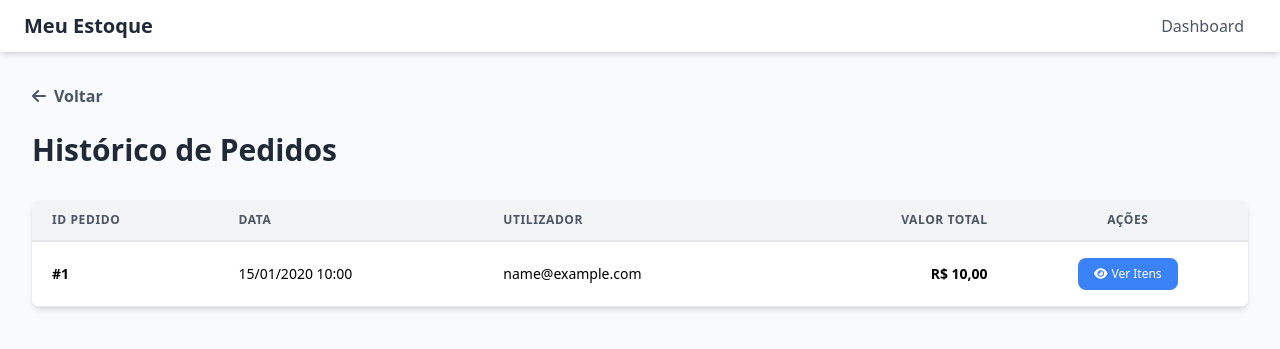
After one commit to Joaogabriel2002/loja, a PHP site: page /Relatorios/HistoricoPedidos.php in a window 1280 px wide. The commit adds this page. Shown: the top 349 px of the page. Run offline with PHP 8.4, Linux system fonts and the light colour scheme; tables that the repository leaves empty or names only in its code hold one stand-in row (values such as "Sample post"); some libraries are stand-ins or nearby versions.

Commit message:
Criaçao da tela de Historico de Pedidos

```diff
--- a/app/Models/Venda.php
+++ b/app/Models/Venda.php
@@ -1,94 +1,43 @@
 <?php
 // Ficheiro: App/Models/Venda.php
 
-class Venda {
-    // Atributos da Venda
-    private $id;
-    private $id_usuario;
-    private $valor_total;
-    private $data_hora;
+class Venda
+{
+    // ... (atributos e getters/setters existentes) ...
 
-    // --- Getters e Setters ---
-    public function getId() { return $this->id; }
-    public function setId($id) { $this->id = $id; }
-
-    public function getIdUsuario() { return $this->id_usuario; }
-    public function setIdUsuario($id_usuario) { $this->id_usuario = $id_usuario; }
-
-    public function getValorTotal() { return $this->valor_total; }
-    public function setValorTotal($valor_total) { $this->valor_total = $valor_total; }
-
-    public function getDataHora() { return $this->data_hora; }
-    public function setDataHora($data_hora) { $this->data_hora = $data_hora; }
+    // --- MÉTODOS PARA O HISTÓRICO DE PEDIDOS ---
 
     /**
-     * Cria um novo registo de venda, os seus itens, e atualiza o estoque.
+     * Lista todas as vendas realizadas, juntando o nome do utilizador.
      * @param PDO $pdo A conexão com o banco de dados.
-     * @param array $carrinho O array de produtos no carrinho.
-     * @return bool True se a venda for criada com sucesso.
-     * @throws Exception Se ocorrer um erro.
+     * @return array A lista de todas as vendas.
      */
-    public function criar(PDO $pdo, array $carrinho) {
-        try {
-            $pdo->beginTransaction();
+    public static function listarTodas(PDO $pdo): array
+    {
+        $sql = "SELECT v.id, v.data_hora, v.valor_total, u.email AS nome_usuario
+                FROM vendas AS v
+                JOIN usuarios AS u ON v.id_usuario = u.id
+                ORDER BY v.data_hora DESC";
+        $stmt = $pdo->query($sql);
+        return $stmt->fetchAll(PDO::FETCH_ASSOC);
+    }
 
-            // 1. Inserir o registo principal na tabela 'vendas'
-            $sqlVenda = "INSERT INTO vendas (id_usuario, valor_total) VALUES (:id_usuario, :valor_total)";
-            $stmtVenda = $pdo->prepare($sqlVenda);
-            $stmtVenda->execute([
-                ':id_usuario' => $this->getIdUsuario(),
-                ':valor_total' => $this->getValorTotal()
-            ]);
-            $idVendaInserida = $pdo->lastInsertId();
+    /**
+     * Busca os itens detalhados de uma venda específica pelo seu ID.
+     * @param PDO $pdo A conexão com o banco de dados.
+     * @param int $idVenda O ID da venda a ser detalhada.
+     * @return array A lista de itens da venda.
+     */
+    public static function buscarItensPorVendaId(PDO $pdo, int $idVenda): array
+    {
+        $sql = "SELECT p.nome, iv.quantidade, iv.preco_unitario_momento
+                FROM itens_venda AS iv
+                JOIN produtos AS p ON iv.id_produto = p.id
+                WHERE iv.id_venda = :id_venda";
+        $stmt = $pdo->prepare($sql);
+        $stmt->execute([':id_venda' => $idVenda]);
+        return $stmt->fetchAll(PDO::FETCH_ASSOC);
+    }
 
-            // Prepara as queries que serão usadas dentro do loop
-            $sqlItemVenda = "INSERT INTO itens_venda (id_venda, id_produto, quantidade, preco_unitario_momento) VALUES (:id_venda, :id_produto, :quantidade, :preco_unitario_momento)";
-            $stmtItemVenda = $pdo->prepare($sqlItemVenda);
-
-            $sqlAtualizaEstoque = "UPDATE produtos SET quantidade_estoque = quantidade_estoque - :quantidade WHERE id = :id_produto";
-            $stmtAtualizaEstoque = $pdo->prepare($sqlAtualizaEstoque);
-
-            $sqlMovimentacao = "INSERT INTO movimentacao_estoque (id_produto, tipo_movimentacao, quantidade, observacao) VALUES (:id_produto, 'SAIDA', :quantidade, :observacao)";
-            $stmtMovimentacao = $pdo->prepare($sqlMovimentacao);
-
-            // 2. Iterar sobre cada item do carrinho para o inserir e atualizar o estoque
-            foreach ($carrinho as $item) {
-                // --- NOVA VALIDAÇÃO DE SEGURANÇA ---
-                // Verifica se os dados essenciais do item existem antes de prosseguir.
-                if (!isset($item['id']) || !isset($item['quantidade']) || !isset($item['preco_venda'])) {
-                    throw new Exception("Dados de um item no carrinho estão incompletos. Verifique o preço e a quantidade.");
-                }
-
-                // Inserir na tabela 'itens_venda'
-                $stmtItemVenda->execute([
-                    ':id_venda' => $idVendaInserida,
-                    ':id_produto' => $item['id'],
-                    ':quantidade' => $item['quantidade'],
-                    ':preco_unitario_momento' => $item['preco_venda']
-                ]);
-
-                // Atualizar o estoque na tabela 'produtos'
-                $stmtAtualizaEstoque->execute([
-                    ':quantidade' => $item['quantidade'],
-                    ':id_produto' => $item['id']
-                ]);
-
-                // Registar a saída na tabela 'movimentacao_estoque'
-                $stmtMovimentacao->execute([
-                    ':id_produto' => $item['id'],
-                    ':quantidade' => $item['quantidade'],
-                    ':observacao' => 'Venda ID: ' . $idVendaInserida
-                ]);
-            }
-
-            // 3. Se tudo correu bem, confirma as alterações
-            $pdo->commit();
-            return true;
-
-        } catch (Exception $e) {
-            // 4. Se algo deu errado, desfaz tudo
-            $pdo->rollBack();
-            throw new Exception("Erro ao processar a venda: " . $e->getMessage());
-        }
-    }
+    // ... (outros métodos como criar(), etc.) ...
 }
--- /dev/null
+++ b/public/Relatorios/HistoricoPedidos.php
@@ -0,0 +1,130 @@
+<?php
+session_start();
+require_once __DIR__ . '/../../App/Config/Conexao.php';
+require_once __DIR__ . '/../../App/Models/Venda.php';
+
+$conexao = new Conexao();
+$pdo = $conexao->getConn();
+
+$pedidos = [];
+try {
+    $pedidos = Venda::listarTodas($pdo);
+} catch (Exception $e) {
+    $erro = "Não foi possível carregar o histórico de pedidos.";
+    error_log($e->getMessage());
+}
+?>
+<!DOCTYPE html>
+<html lang="pt-br">
+<head>
+    <meta charset="UTF-8">
+    <meta name="viewport" content="width=device-width, initial-scale=1.0">
+    <title>Histórico de Pedidos</title>
+    <script src="https://cdn.tailwindcss.com"></script>
+    <link href="https://cdnjs.cloudflare.com/ajax/libs/font-awesome/6.0.0-beta3/css/all.min.css" rel="stylesheet">
+</head>
+<body class="bg-gray-50 font-sans">
+    <nav class="bg-white shadow-md">
+        <div class="container mx-auto px-6 py-3 flex justify-between items-center">
+            <div class="text-xl font-bold text-gray-800">Meu Estoque</div>
+            <div><a href="../dashboard.php" class="text-gray-600 hover:text-blue-600 px-3 py-2 rounded">Dashboard</a></div>
+        </div>
+    </nav>
+
+    <div class="container mx-auto p-4 md:p-8">
+        <div class="mb-6">
+            <a href="../dashboard.php" class="inline-flex items-center text-gray-600 hover:text-gray-900 font-semibold">
+                <i class="fas fa-arrow-left mr-2"></i>Voltar
+            </a>
+        </div>
+        <header class="mb-8">
+            <h1 class="text-3xl font-bold text-gray-800">Histórico de Pedidos</h1>
+        </header>
+
+        <div class="bg-white shadow-md rounded-lg overflow-hidden">
+            <div class="overflow-x-auto">
+                <table class="min-w-full leading-normal">
+                    <thead>
+                        <tr class="border-b-2 border-gray-200 bg-gray-100 text-left text-xs font-semibold text-gray-600 uppercase tracking-wider">
+                            <th class="px-5 py-3">ID Pedido</th>
+                            <th class="px-5 py-3">Data</th>
+                            <th class="px-5 py-3">Utilizador</th>
+                            <th class="px-5 py-3 text-right">Valor Total</th>
+                            <th class="px-5 py-3 text-center">Ações</th>
+                        </tr>
+                    </thead>
+                    <tbody>
+                        <?php if (empty($pedidos)): ?>
+                            <tr><td colspan="5" class="text-center py-10">Nenhum pedido encontrado.</td></tr>
+                        <?php else: ?>
+                            <?php foreach ($pedidos as $pedido): ?>
+                                <tr class="border-b border-gray-200 hover:bg-gray-50">
+                                    <td class="px-5 py-4 text-sm font-bold">#<?php echo $pedido['id']; ?></td>
+                                    <td class="px-5 py-4 text-sm"><?php echo date('d/m/Y H:i', strtotime($pedido['data_hora'])); ?></td>
+                                    <td class="px-5 py-4 text-sm"><?php echo htmlspecialchars($pedido['nome_usuario']); ?></td>
+                                    <td class="px-5 py-4 text-sm text-right font-semibold">R$ <?php echo number_format($pedido['valor_total'], 2, ',', '.'); ?></td>
+                                    <td class="px-5 py-4 text-sm text-center">
+                                        <button onclick="verDetalhes(<?php echo $pedido['id']; ?>)" class="bg-blue-500 text-white px-4 py-2 rounded-lg hover:bg-blue-600 text-xs">
+                                            <i class="fas fa-eye mr-1"></i>Ver Itens
+                                        </button>
+                                    </td>
+                                </tr>
+                            <?php endforeach; ?>
+                        <?php endif; ?>
+                    </tbody>
+                </table>
+            </div>
+        </div>
+    </div>
+
+    <!-- Modal para Detalhes do Pedido -->
+    <div id="detalhesModal" class="fixed inset-0 bg-black bg-opacity-50 flex items-center justify-center z-50 hidden">
+        <div class="bg-white rounded-lg p-8 shadow-xl max-w-2xl w-full">
+            <div class="flex justify-between items-center border-b pb-3 mb-4">
+                <h3 id="modalTitle" class="text-2xl font-bold">Detalhes do Pedido</h3>
+                <button onclick="fecharModal()" class="text-gray-500 hover:text-gray-800 text-2xl">&times;</button>
+            </div>
+            <div id="modalBody" class="max-h-96 overflow-y-auto">
+                <!-- Conteúdo dos itens do pedido será inserido aqui -->
+            </div>
+        </div>
+    </div>
+
+    <script>
+        const modal = document.getElementById('detalhesModal');
+        const modalTitle = document.getElementById('modalTitle');
+        const modalBody = document.getElementById('modalBody');
+
+        async function verDetalhes(pedidoId) {
+            modalTitle.innerText = `Detalhes do Pedido #${pedidoId}`;
+            modalBody.innerHTML = '<p class="text-center py-8">A carregar...</p>';
+            modal.classList.remove('hidden');
+
+            try {
+                const response = await fetch(`../../App/Ajax/buscar_detalhes_venda.php?id=${pedidoId}`);
+                if (!response.ok) throw new Error('Erro ao buscar detalhes.');
+
+                const itens = await response.json();
+
+                let content = '<table class="min-w-full">';
+                content += '<thead class="bg-gray-100"><tr><th class="p-2 text-left">Produto</th><th class="p-2 text-center">Qtd.</th><th class="p-2 text-right">Preço Unit.</th><th class="p-2 text-right">Subtotal</th></tr></thead><tbody>';
+                let total = 0;
+                itens.forEach(item => {
+                    const subtotal = item.quantidade * item.preco_unitario_momento;
+                    total += subtotal;
+                    content += `<tr class="border-b"><td class="p-2">${item.nome}</td><td class="p-2 text-center">${item.quantidade}</td><td class="p-2 text-right">R$ ${parseFloat(item.preco_unitario_momento).toFixed(2)}</td><td class="p-2 text-right font-semibold">R$ ${subtotal.toFixed(2)}</td></tr>`;
+                });
+                content += `</tbody><tfoot class="font-bold bg-gray-100"><tr class="border-t-2"><td colspan="3" class="p-2 text-right">Total do Pedido:</td><td class="p-2 text-right">R$ ${total.toFixed(2)}</td></tr></tfoot></table>`;
+                modalBody.innerHTML = content;
+
+            } catch (error) {
+                modalBody.innerHTML = `<p class="text-center py-8 text-red-500">${error.message}</p>`;
+            }
+        }
+
+        function fecharModal() {
+            modal.classList.add('hidden');
+        }
+    </script>
+</body>
+</html>
```
Also changed, not shown: app/Ajax/buscar_detalhes_venda.php (added, +22 -0 lines), public/dashboard.php (+36 -49 lines).
